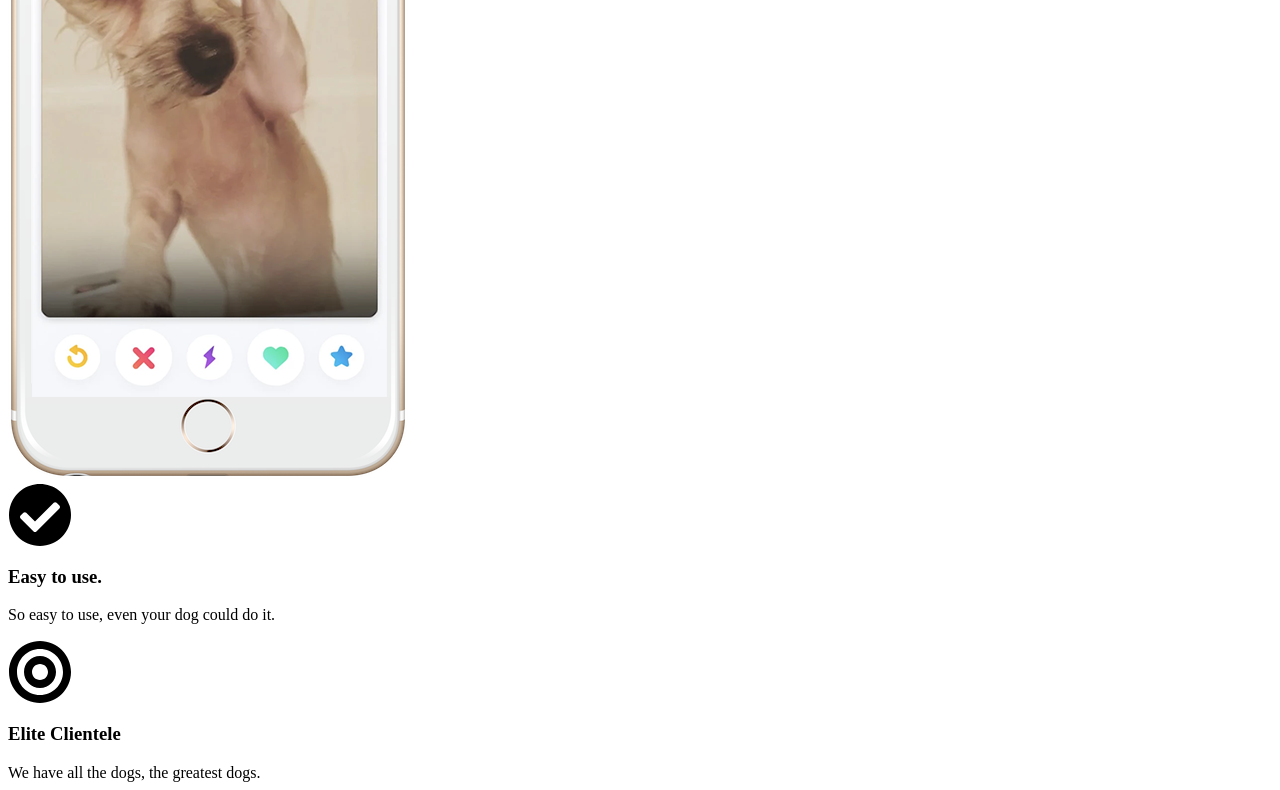
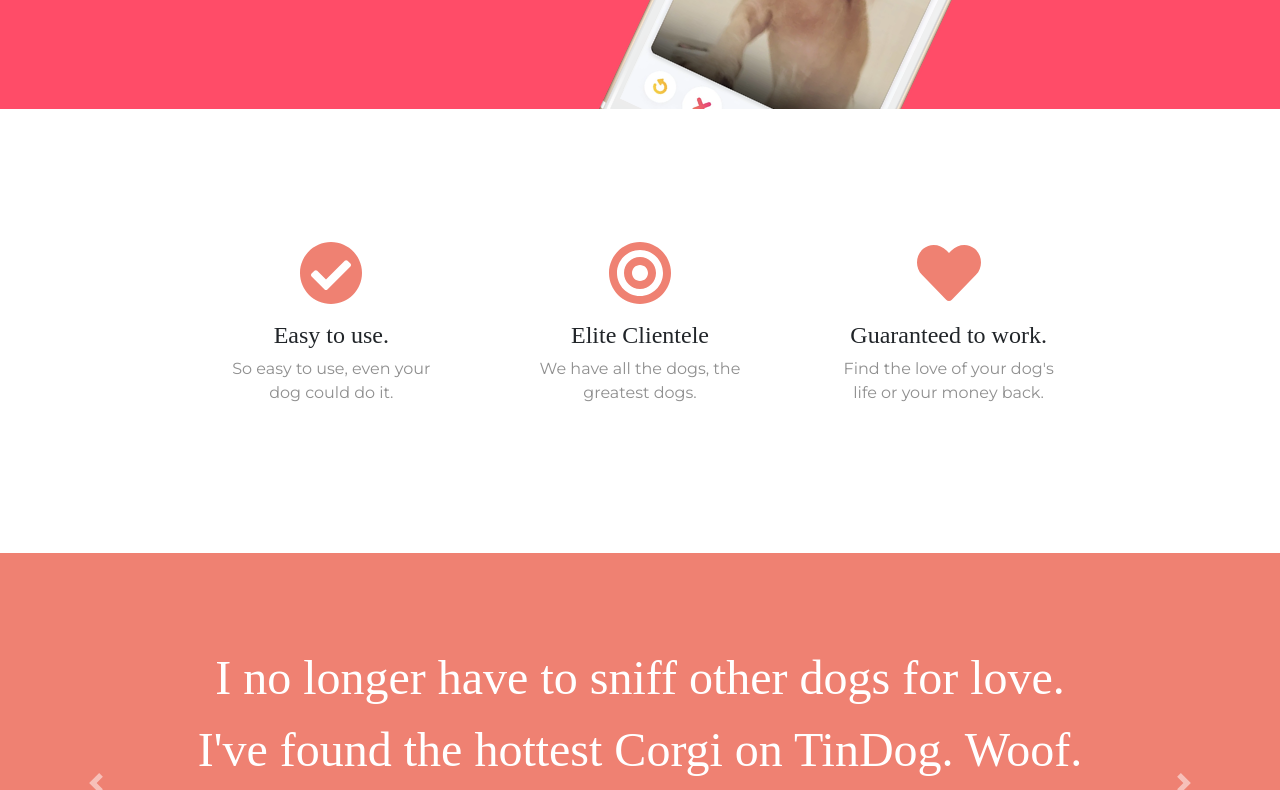
Before and after one commit to Akshar777/tindog, a plain HTML site: page index.html in a window 1280 px wide. Shown: the part 512-1302 px from the top of the page. Drawn offline with nearby package versions, Linux system fonts and the light colour scheme.

Commit message:
Update index.html

```diff
--- a/index.html
+++ b/index.html
@@ -9,16 +9,16 @@
   <link href="https://fonts.googleapis.com/css?family=Montserrat|Ubuntu" rel="stylesheet">
 
   <!-- CSS Stylesheets -->
-<!--   <link rel="stylesheet" href="https://maxcdn.bootstrapcdn.com/bootstrap/4.0.0/css/bootstrap.min.css" integrity="sha384-Gn5384xqQ1aoWXA+058RXPxPg6fy4IWvTNh0E263XmFcJlSAwiGgFAW/dAiS6JXm" crossorigin="anonymous">
-  <link rel="stylesheet" href="css/styles.css"> -->
+  <link rel="stylesheet" href="https://maxcdn.bootstrapcdn.com/bootstrap/4.0.0/css/bootstrap.min.css" integrity="sha384-Gn5384xqQ1aoWXA+058RXPxPg6fy4IWvTNh0E263XmFcJlSAwiGgFAW/dAiS6JXm" crossorigin="anonymous">
+  <link rel="stylesheet" href="css/styles.css">
 
   <!-- Font Awesome -->
   <script defer src="https://use.fontawesome.com/releases/v5.0.7/js/all.js"></script>
 
   <!-- Bootstrap Scripts -->
-<!--   <script src="https://code.jquery.com/jquery-3.2.1.slim.min.js" integrity="sha384-KJ3o2DKtIkvYIK3UENzmM7KCkRr/rE9/Qpg6aAZGJwFDMVNA/GpGFF93hXpG5KkN" crossorigin="anonymous"></script>
+  <script src="https://code.jquery.com/jquery-3.2.1.slim.min.js" integrity="sha384-KJ3o2DKtIkvYIK3UENzmM7KCkRr/rE9/Qpg6aAZGJwFDMVNA/GpGFF93hXpG5KkN" crossorigin="anonymous"></script>
   <script src="https://cdnjs.cloudflare.com/ajax/libs/popper.js/1.12.9/umd/popper.min.js" integrity="sha384-ApNbgh9B+Y1QKtv3Rn7W3mgPxhU9K/ScQsAP7hUibX39j7fakFPskvXusvfa0b4Q" crossorigin="anonymous"></script>
-  <script src="https://maxcdn.bootstrapcdn.com/bootstrap/4.0.0/js/bootstrap.min.js" integrity="sha384-JZR6Spejh4U02d8jOt6vLEHfe/JQGiRRSQQxSfFWpi1MquVdAyjUar5+76PVCmYl" crossorigin="anonymous"></script> -->
+  <script src="https://maxcdn.bootstrapcdn.com/bootstrap/4.0.0/js/bootstrap.min.js" integrity="sha384-JZR6Spejh4U02d8jOt6vLEHfe/JQGiRRSQQxSfFWpi1MquVdAyjUar5+76PVCmYl" crossorigin="anonymous"></script>
 </head>
 
 <body>
```
